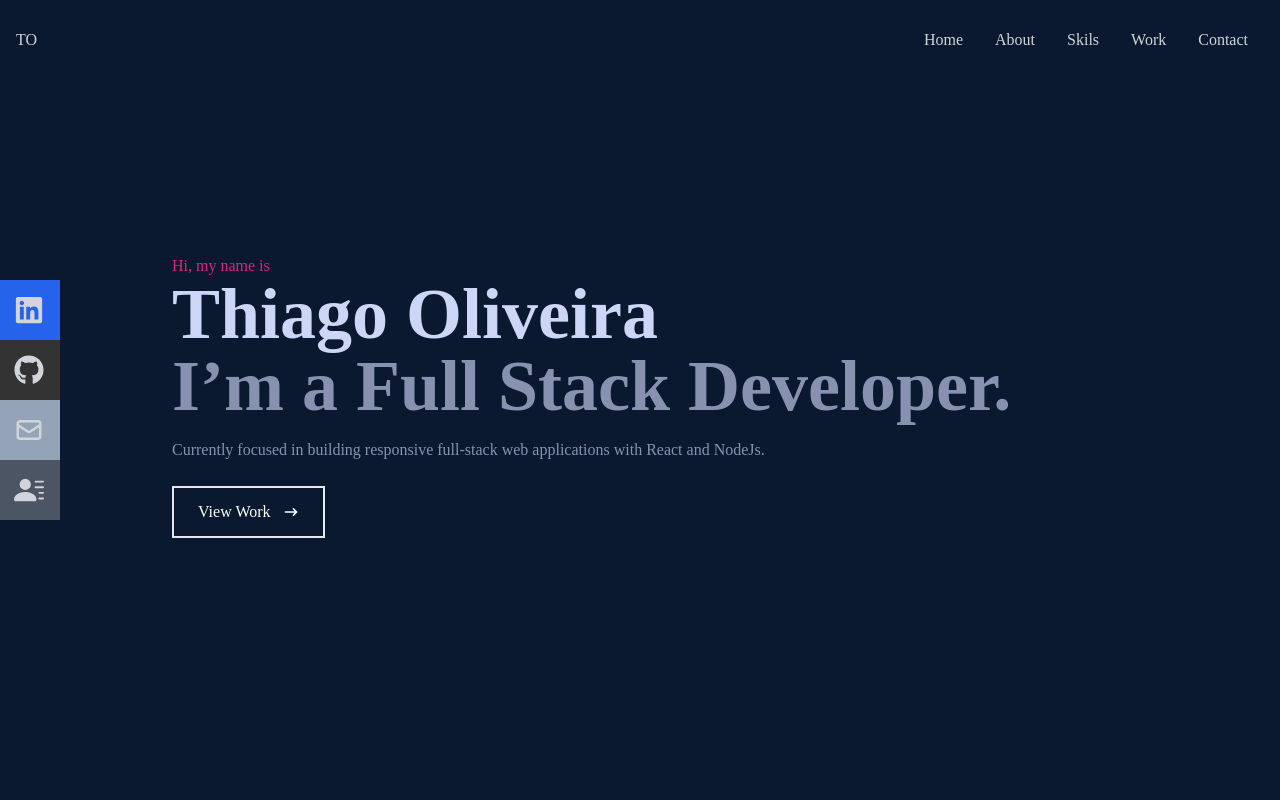
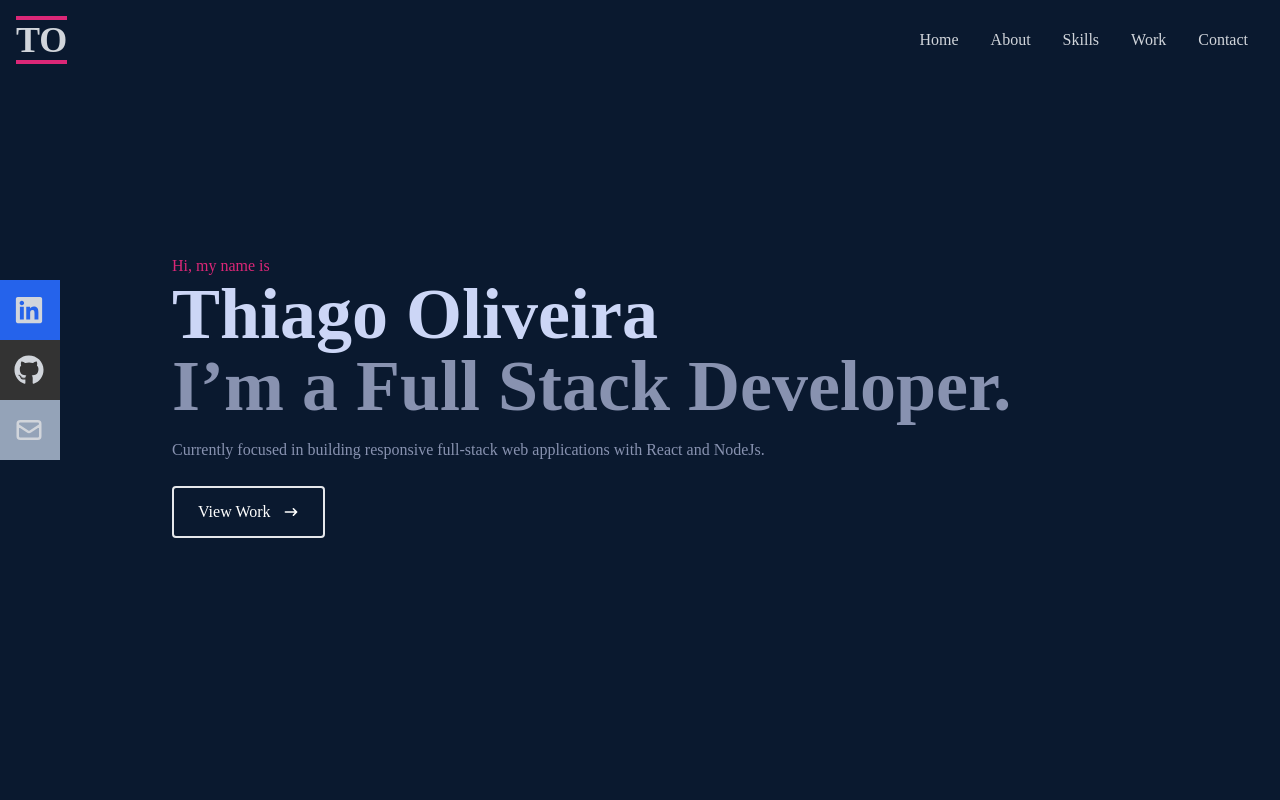
Before and after one commit to Iris-kon/my-portfolio, a React (Create React App) app: page / in a window 1280 px wide. Shown: the top 800 px of the page. Built offline with nearby package versions, Linux system fonts and the light colour scheme.

Commit message:
finished portifolio site

```diff
--- a/package.json
+++ b/package.json
@@ -10,6 +10,7 @@
     "react-dom": "^18.2.0",
     "react-icons": "^4.7.1",
     "react-scripts": "5.0.1",
+    "react-scroll": "^1.8.9",
     "web-vitals": "^2.1.0"
   },
   "devDependencies": {
@@ -17,6 +18,7 @@
     "@types/node": "^18.11.18",
     "@types/react": "^18.0.27",
     "@types/react-dom": "^18.0.10",
+    "@types/react-scroll": "^1.8.6",
     "@typescript-eslint/eslint-plugin": "^5.0.0",
     "autoprefixer": "^10.4.13",
     "eslint": "^8.0.1",
--- a/public/index.html
+++ b/public/index.html
@@ -7,7 +7,7 @@
     <meta name="theme-color" content="#000000" />
     <meta
       name="description"
-      content="Web site created using create-react-app"
+      content="thiago Oliveira Full Stack developer with React and node portfolio."
     />
     <link rel="apple-touch-icon" href="%PUBLIC_URL%/logo192.png" />
     <!--
@@ -24,7 +24,7 @@
       work correctly both with client-side routing and a non-root public URL.
       Learn how to configure a non-root public URL by running `npm run build`.
     -->
-    <title>React App</title>
+    <title>Portfolio Thiago</title>
   </head>
   <body>
     <noscript>You need to enable JavaScript to run this app.</noscript>
--- a/src/App.tsx
+++ b/src/App.tsx
@@ -1,5 +1,6 @@
 import React from 'react'
 import { About } from './components/About'
+import { Contact } from './components/Contact'
 import { Home } from './components/Home'
 import { NavbAr } from './components/Navbar'
 import { Skills } from './components/Skills'
@@ -13,6 +14,7 @@ function App() {
       <About />
       <Skills />
       <Work />
+      <Contact />
     </div>
   )
 }
--- /dev/null
+++ b/src/components/Contact.tsx
@@ -0,0 +1,48 @@
+import React from 'react'
+
+export function Contact() {
+  return (
+    <div id="contact" className="w-full h-screen bg-[#0a192f] flex justify-center items-center p-4">
+      <form
+        action="https://getform.io/f/329944e7-3745-4051-8802-cbe1bc3c2294"
+        method="POST"
+        className="flex flex-col max-w-[600px] w-full">
+        <div className="pb-8">
+          <p className="text-4xl font-bold inline border-b-4 border-pink-600 text-gray-300">
+            Contact
+          </p>
+          <p className="py-4 text-gray-300">
+            &#47;&#47; Submit the form bellow or shoot me an email - thiagooliveira.k.on@gmail.com
+          </p>
+        </div>
+
+        <input
+          className="bg-gray-200 appearance-none border-2 border-gray-200 rounded w-full py-2 px-4 text-gray-700 leading-tight focus:outline-none focus:bg-white focus:border-pink-600"
+          type="text"
+          placeholder="Name"
+          name="name"
+        />
+
+        <input
+          className="my-4 bg-gray-200 appearance-none border-2 border-gray-200 rounded w-full py-2 px-4 text-gray-700 leading-tight focus:outline-none focus:bg-white focus:border-pink-600"
+          type="email"
+          placeholder="Email"
+          name="email"
+        />
+
+        <textarea
+          className="bg-gray-200 appearance-none border-2 border-gray-200 rounded w-full py-2 px-4 text-gray-700 leading-tight focus:outline-none focus:bg-white focus:border-pink-600"
+          placeholder="Message"
+          rows={10}
+          name="message"
+        />
+
+        <button
+          className="rounded text-white border-2 hover:bg-pink-600 hover:border-pink-600 px-4 py-3 my-8 mx-auto flex items-center"
+          type="submit">
+          Let&rsquo;s Colaborate
+        </button>
+      </form>
+    </div>
+  )
+}
--- a/src/components/Home.tsx
+++ b/src/components/Home.tsx
@@ -1,5 +1,6 @@
 import React from 'react'
 import { HiArrowNarrowRight } from 'react-icons/hi'
+import { Link } from 'react-scroll'
 
 export function Home() {
   return (
@@ -16,12 +17,14 @@ export function Home() {
           NodeJs.
         </p>
         <div>
-          <button className="text-white group border-2 px-6 py-3 my-2 flex items-center hover:bg-pink-600 hover:border-pink-600">
-            View Work
-            <span className="group-hover:rotate-90 duration-300">
-              <HiArrowNarrowRight className="ml-3" />
-            </span>
-          </button>
+          <Link to="work" smooth={true} duration={500}>
+            <button className="rounded text-white group border-2 px-6 py-3 my-2 flex items-center hover:bg-pink-600 hover:border-pink-600">
+              View Work
+              <span className="group-hover:rotate-90 duration-300">
+                <HiArrowNarrowRight className="ml-3" />
+              </span>
+            </button>
+          </Link>
         </div>
       </div>
     </div>
--- a/src/components/Navbar.tsx
+++ b/src/components/Navbar.tsx
@@ -1,7 +1,7 @@
 import React, { useState } from 'react'
 import { FaBars, FaTimes, FaGithub, FaLinkedin } from 'react-icons/fa'
 import { HiOutlineMail } from 'react-icons/hi'
-import { BsFillPersonLinesFill } from 'react-icons/bs'
+import { Link } from 'react-scroll'
 
 export function NavbAr() {
   const [nav, setNav] = useState(false)
@@ -13,17 +13,37 @@ export function NavbAr() {
   return (
     <div className="fixed w-full h-[80px] flex justify-between items-center px-4 bg-[#0a192f] text-gray-300">
       <div>
-        <h1 className="">TO</h1>
+        <h1 className="text-4xl font-bold border-y-4 border-pink-600">TO</h1>
       </div>
 
       {/*  Menu */}
 
       <ul className="hidden md:flex">
-        <li>Home</li>
-        <li>About</li>
-        <li>Skils</li>
-        <li>Work</li>
-        <li>Contact</li>
+        <li>
+          <Link to="home" smooth={true} duration={500}>
+            Home
+          </Link>
+        </li>
+        <li>
+          <Link to="about" smooth={true} duration={500}>
+            About
+          </Link>
+        </li>
+        <li>
+          <Link to="skills" smooth={true} duration={500}>
+            Skills
+          </Link>
+        </li>
+        <li>
+          <Link to="work" smooth={true} duration={500}>
+            Work
+          </Link>
+        </li>
+        <li>
+          <Link to="contact" smooth={true} duration={500}>
+            Contact
+          </Link>
+        </li>
       </ul>
 
       {/*  Hamburger */}
@@ -38,11 +58,31 @@ export function NavbAr() {
             ? 'hidden'
             : 'absolute top-0 left-0 w-full h-screen bg-[#0a192f] flex flex-col justify-center items-center'
         }>
-        <li className="py-6 text-4xl">Home</li>
-        <li className="py-6 text-4xl">About</li>
-        <li className="py-6 text-4xl">Skils</li>
-        <li className="py-6 text-4xl">Work</li>
-        <li className="py-6 text-4xl">Contact</li>
+        <li className="py-6 text-4xl">
+          <Link onClick={handleNavbarClick} to="home" smooth={true} duration={500}>
+            Home
+          </Link>
+        </li>
+        <li className="py-6 text-4xl">
+          <Link onClick={handleNavbarClick} to="about" smooth={true} duration={500}>
+            About
+          </Link>
+        </li>
+        <li className="py-6 text-4xl">
+          <Link onClick={handleNavbarClick} to="skills" smooth={true} duration={500}>
+            Skills
+          </Link>
+        </li>
+        <li className="py-6 text-4xl">
+          <Link onClick={handleNavbarClick} to="work" smooth={true} duration={500}>
+            Work
+          </Link>
+        </li>
+        <li className="py-6 text-4xl">
+          <Link onClick={handleNavbarClick} to="contact" smooth={true} duration={500}>
+            Contact
+          </Link>
+        </li>
       </ul>
 
       {/*  Socials icons */}
@@ -69,11 +109,6 @@ export function NavbAr() {
               Mail <HiOutlineMail size={30} />
             </a>
           </li>
-          <li className="w-[160px] h-[60px] flex justify-between items-center ml-[-100px] hover:ml-[-10px] duration-300 bg-gray-600">
-            <a className="flex justify-between items-center w-full text-gray-300" href="/">
-              Resume <BsFillPersonLinesFill size={30} />
-            </a>
-          </li>
         </ul>
       </div>
     </div>
--- a/src/components/Skills.tsx
+++ b/src/components/Skills.tsx
@@ -12,32 +12,32 @@ export function Skills() {
         </div>
 
         <div className="w-full grid grid-cols-2 sm:grid-cols-6 gap-4 text-center py-8">
-          <div className="shadow-md shadow-[#040c16] hover:scale-110 duration-500 flex flex-col justify-center items-center">
+          <div className="rounded shadow-md shadow-[#040c16] hover:scale-110 duration-500 flex flex-col justify-center items-center">
             <DiHtml5 size={120} color="#e34c26" />
             <p className="my-4">HTML</p>
           </div>
 
-          <div className="shadow-md shadow-[#040c16] hover:scale-110 duration-500 flex flex-col justify-center items-center">
+          <div className="rounded shadow-md shadow-[#040c16] hover:scale-110 duration-500 flex flex-col justify-center items-center">
             <DiCss3 size={120} color="#264de4" />
             <p className="my-4">CSS</p>
           </div>
 
-          <div className="shadow-md shadow-[#040c16] hover:scale-110 duration-500 flex flex-col justify-center items-center">
+          <div className="rounded  shadow-md shadow-[#040c16] hover:scale-110 duration-500 flex flex-col justify-center items-center">
             <SiTypescript className="my-4" size={90} color="#3178c6" />
             <p className="my-4">TypeScript</p>
           </div>
 
-          <div className="shadow-md shadow-[#040c16] hover:scale-110 duration-500 flex flex-col justify-center items-center">
+          <div className="rounded shadow-md shadow-[#040c16] hover:scale-110 duration-500 flex flex-col justify-center items-center">
             <DiReact size={120} color="#61DBFB" />
             <p className="my-4">React</p>
           </div>
 
-          <div className="shadow-md shadow-[#040c16] hover:scale-110 duration-500 flex flex-col justify-center items-center">
+          <div className="rounded shadow-md shadow-[#040c16] hover:scale-110 duration-500 flex flex-col justify-center items-center">
             <DiNodejsSmall size={120} color=" #68a063" />
             <p className="my-4">Node</p>
           </div>
 
-          <div className="shadow-md shadow-[#040c16] hover:scale-110 duration-500 flex flex-col justify-center items-center">
+          <div className="rounded shadow-md shadow-[#040c16] hover:scale-110 duration-500 flex flex-col justify-center items-center">
             <DiPostgresql size={120} color="#0064a5" />
             <p className="my-4">Postgres</p>
           </div>
```
Also changed, not shown: 1 other file (tests, documents, lock files or other folders).
